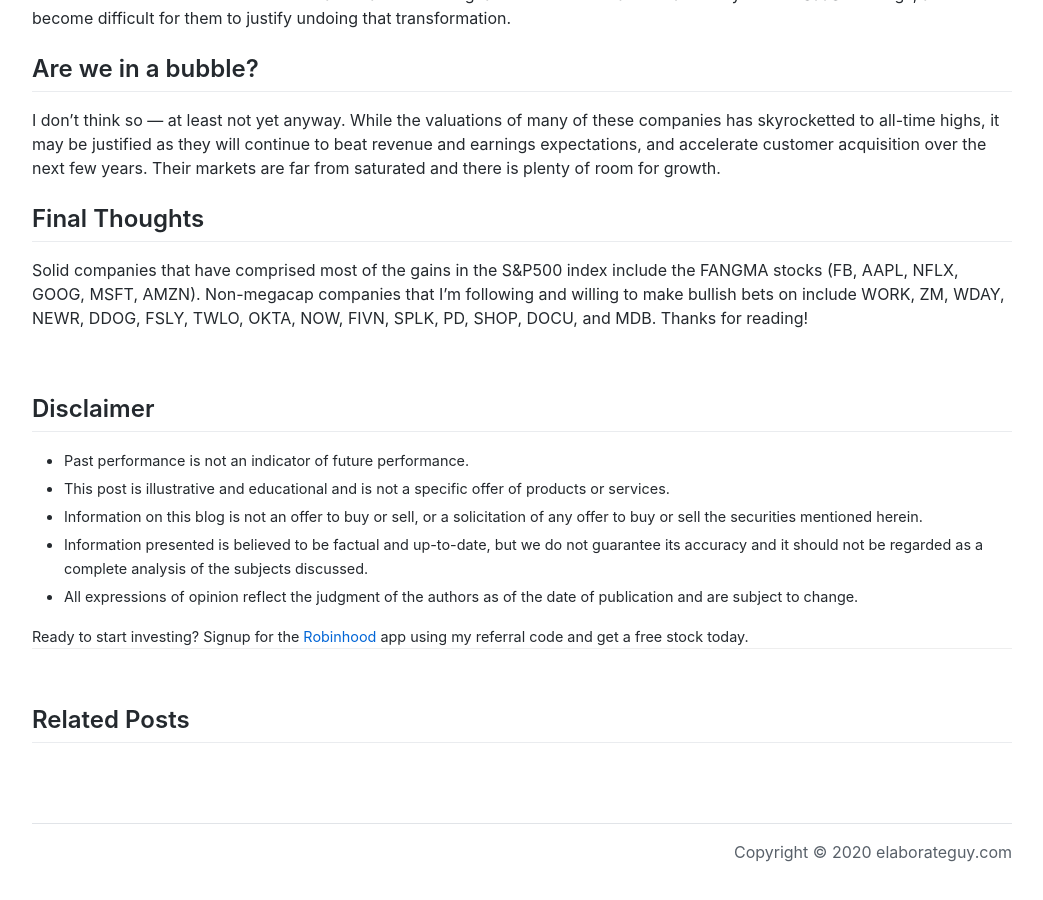
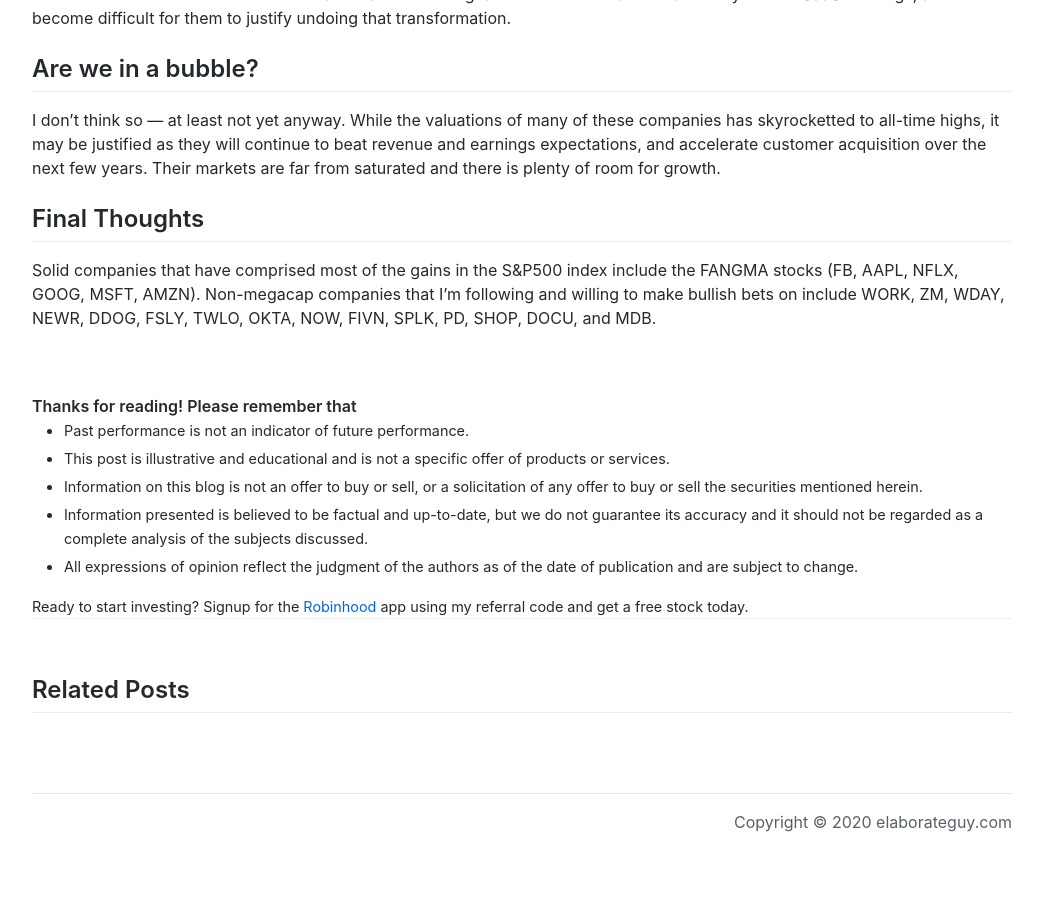
Before and after one commit to Porkbutts/finance.adriant.io, a Jekyll site: the page built from _posts/2020-05-22-buy-saas-companies-during-the-pandemic.md, in a window 1280 px wide and 900 px high, scrolled down 1028 px. Shown: the whole window, without its empty margins (118-1161 px from the left). Built offline with Jekyll 4.4.1, drawn with Linux system fonts in a browser that asks for light colours; nearby versions of some CDN libraries; comment, search, counter and statistics services are not loaded.

Commit message:
update disclaimer section

```diff
--- a/_includes/disclaimer.html
+++ b/_includes/disclaimer.html
@@ -1,5 +1,5 @@
 <div>
-    <h2>Disclaimer</h2>
+    <strong>Thanks for reading! Please remember that</strong>
     <ul>
         <li><small>Past performance is not an indicator of future performance.</small></li>
         <li><small>This post is illustrative and educational and is not a specific offer of products or services.</small></li>
```
Also changed, not shown: _posts/2020-05-22-buy-saas-companies-during-the-pandemic.md (+1 -1 lines).
